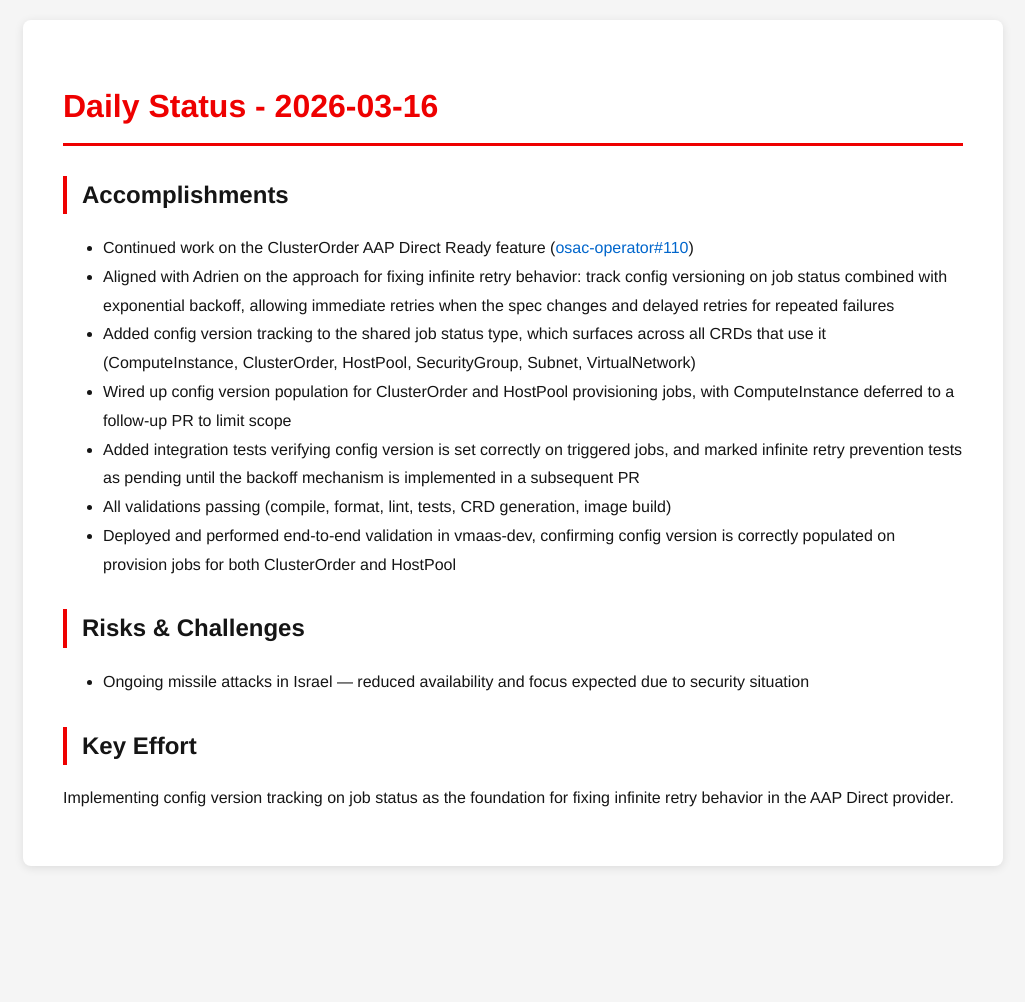
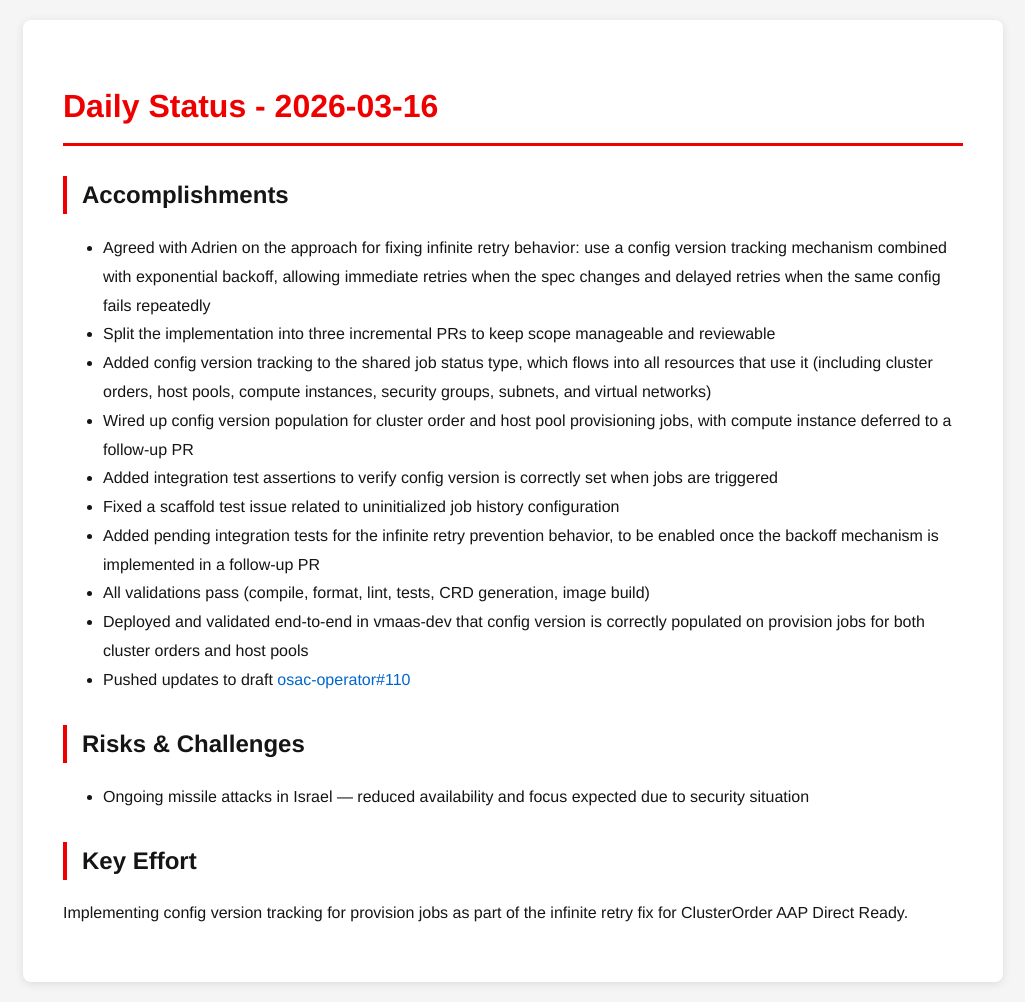
Before and after one commit to tzvatot/daily-status, a Jekyll site: the page built from 2026-03-16.md, in a window 1280 px wide. Shown: the whole page, without its empty margins (127-1152 px from the left). Built offline with Jekyll 4.4.1, drawn with Linux system fonts in a browser that asks for light colours; before the commit the page ends 900 px from its top, so only the background shows below that.

Commit message:
Daily status update - 2026-03-16

```diff
--- a/2026-03-16.md
+++ b/2026-03-16.md
@@ -7,16 +7,19 @@ date: 2026-03-16
 # Daily Status - 2026-03-16
 
 ## Accomplishments
-- Continued work on the ClusterOrder AAP Direct Ready feature ([osac-operator#110](https://github.com/osac-project/osac-operator/pull/110))
-- Aligned with Adrien on the approach for fixing infinite retry behavior: track config versioning on job status combined with exponential backoff, allowing immediate retries when the spec changes and delayed retries for repeated failures
-- Added config version tracking to the shared job status type, which surfaces across all CRDs that use it (ComputeInstance, ClusterOrder, HostPool, SecurityGroup, Subnet, VirtualNetwork)
-- Wired up config version population for ClusterOrder and HostPool provisioning jobs, with ComputeInstance deferred to a follow-up PR to limit scope
-- Added integration tests verifying config version is set correctly on triggered jobs, and marked infinite retry prevention tests as pending until the backoff mechanism is implemented in a subsequent PR
-- All validations passing (compile, format, lint, tests, CRD generation, image build)
-- Deployed and performed end-to-end validation in vmaas-dev, confirming config version is correctly populated on provision jobs for both ClusterOrder and HostPool
+- Agreed with Adrien on the approach for fixing infinite retry behavior: use a config version tracking mechanism combined with exponential backoff, allowing immediate retries when the spec changes and delayed retries when the same config fails repeatedly
+- Split the implementation into three incremental PRs to keep scope manageable and reviewable
+- Added config version tracking to the shared job status type, which flows into all resources that use it (including cluster orders, host pools, compute instances, security groups, subnets, and virtual networks)
+- Wired up config version population for cluster order and host pool provisioning jobs, with compute instance deferred to a follow-up PR
+- Added integration test assertions to verify config version is correctly set when jobs are triggered
+- Fixed a scaffold test issue related to uninitialized job history configuration
+- Added pending integration tests for the infinite retry prevention behavior, to be enabled once the backoff mechanism is implemented in a follow-up PR
+- All validations pass (compile, format, lint, tests, CRD generation, image build)
+- Deployed and validated end-to-end in vmaas-dev that config version is correctly populated on provision jobs for both cluster orders and host pools
+- Pushed updates to draft [osac-operator#110](https://github.com/osac-project/osac-operator/pull/110)
 
 ## Risks & Challenges
 - Ongoing missile attacks in Israel — reduced availability and focus expected due to security situation
 
 ## Key Effort
-Implementing config version tracking on job status as the foundation for fixing infinite retry behavior in the AAP Direct provider.
+Implementing config version tracking for provision jobs as part of the infinite retry fix for ClusterOrder AAP Direct Ready.
```
